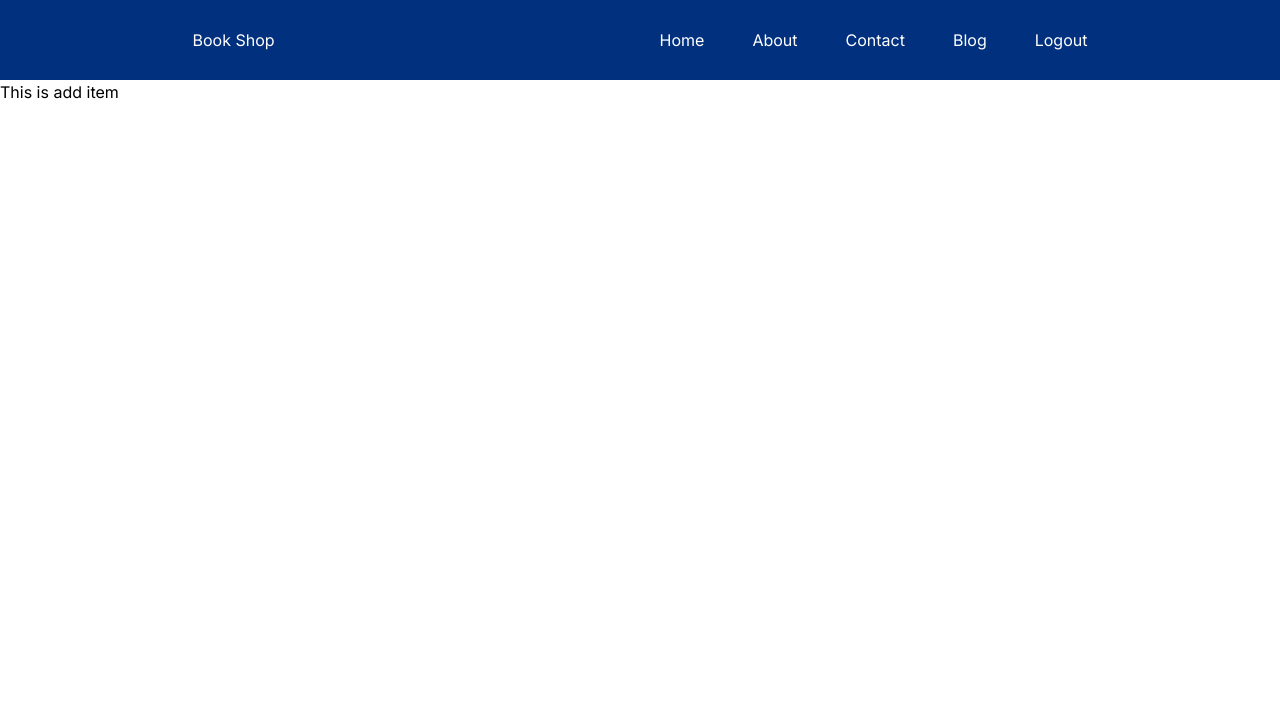
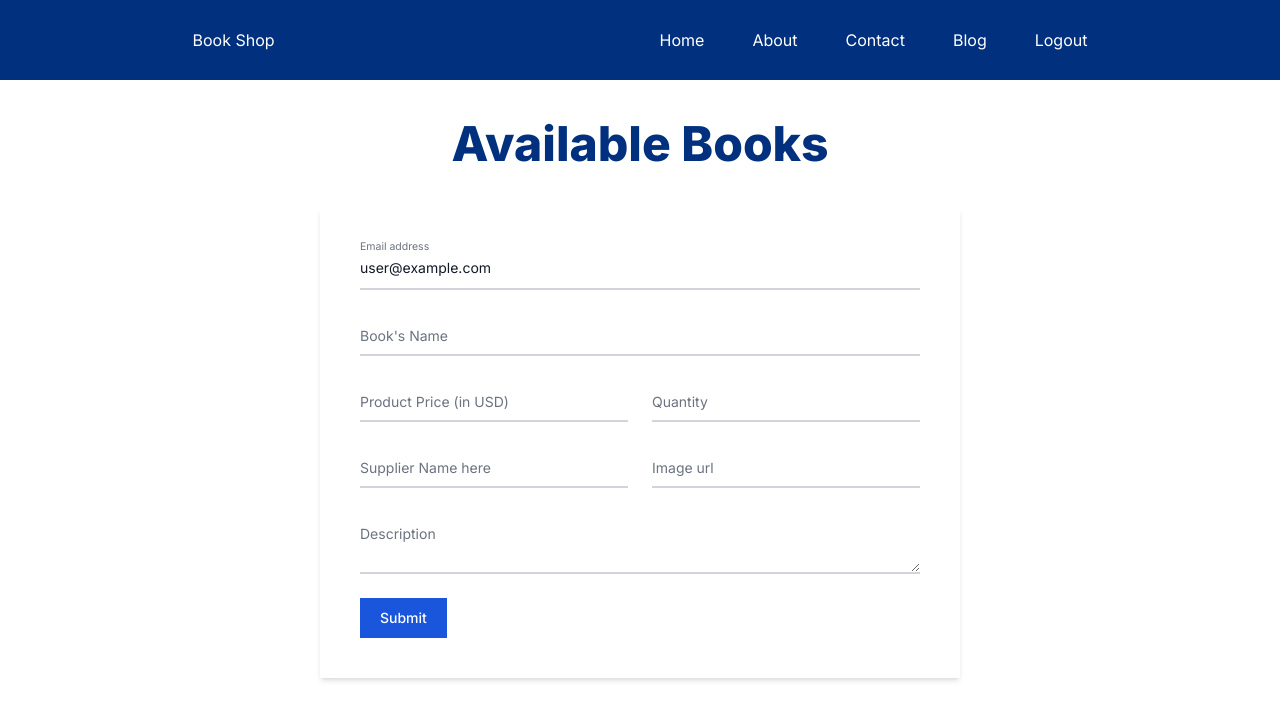
Before and after one commit to anupamapan9/book-hut-client, a React (Create React App) app: page /add-items in a window 1280 px wide. Shown: the top 720 px of the page. Built offline with nearby package versions, Linux system fonts and the light colour scheme; no server answers; sample sign-in values are in the browser's storage.

Commit message:
added item page maked functional

```diff
--- a/src/Pages/AddItems/AddItems.js
+++ b/src/Pages/AddItems/AddItems.js
@@ -1,9 +1,88 @@
+import axios from 'axios';
 import React from 'react';
+import { useAuthState } from 'react-firebase-hooks/auth';
+import toast from 'react-hot-toast';
+import auth from '../../firebase.init'
+const AddItems = () => {
+    const [user, loading, error] = useAuthState(auth);
 
-const AddItems = () => {
+    const userEmail = user?.email;
+
+    const handelAddBook = e => {
+        e.preventDefault()
+        const email = userEmail;
+        const price = e.target.price.value;
+        const name = e.target.name.value;
+        const supplier = e.target.supplier.value;
+        const quantity = e.target.quantity.value;
+        const description = e.target.description.value;
+        const img = e.target.img.value;
+
+
+        // post to data base
+        axios.post('http://localhost:5000/books', {
+            email,
+            price,
+            name,
+            supplier,
+            quantity,
+            description,
+            img
+        })
+            .then((res) => {
+                if (res.data.acknowledged) {
+                    toast.success('Added Successfully thanks !!!');
+                }
+            })
+            .catch((error) => {
+                toast.error('Something Went Wrong')
+            });
+        // console.log(email, price, name, supplier, quantity, description, img)
+    }
     return (
-        <div>
-            <h1>This is add item</h1>
+        <div className='my-10'>
+            <h1 className='text-center text-[#00307E] font-extrabold text-5xl mb-10'>Available Books</h1>
+            <div className='my-10 w-1/2 m-auto'>
+
+                <form onSubmit={handelAddBook} autoComplete='off' className='shadow-md p-10' >
+                    <div className="relative z-0 w-full mb-6 group">
+                        <input type="email" name="email" className="block py-2.5 px-0 w-full text-sm text-gray-900 bg-transparent border-0 border-b-2 border-gray-300 appearance-none dark:text-white dark:border-gray-600 dark:focus:border-blue-500 focus:outline-none focus:ring-0 focus:border-blue-600 peer" placeholder=" " required value={userEmail} disabled />
+                        <label htmlFor="floating_email" className="peer-focus:font-medium absolute text-sm text-gray-500 dark:text-gray-400 duration-300 transform -translate-y-6 scale-75 top-3 -z-10 origin-[0] peer-focus:left-0 peer-focus:text-blue-600 peer-focus:dark:text-blue-500 peer-placeholder-shown:scale-100 peer-placeholder-shown:translate-y-0 peer-focus:scale-75 peer-focus:-translate-y-6">Email address</label>
+                    </div>
+
+                    <div className="relative z-0 w-full mb-6 group">
+                        <input type="text" name="name" id="floating_name" className="block py-2.5 px-0 w-full text-sm text-gray-900 bg-transparent border-0 border-b-2 border-gray-300 appearance-none dark:text-white dark:border-gray-600 dark:focus:border-blue-500 focus:outline-none focus:ring-0 focus:border-blue-600 peer" placeholder=" " required />
+                        <label htmlFor="floating_repeat_password" className="peer-focus:font-medium absolute text-sm text-gray-500 dark:text-gray-400 duration-300 transform -translate-y-6 scale-75 top-3 -z-10 origin-[0] peer-focus:left-0 peer-focus:text-blue-600 peer-focus:dark:text-blue-500 peer-placeholder-shown:scale-100 peer-placeholder-shown:translate-y-0 peer-focus:scale-75 peer-focus:-translate-y-6">Book's Name</label>
+                    </div>
+                    <div className="grid xl:grid-cols-2 xl:gap-6">
+                        <div className="relative z-0 w-full mb-6 group">
+                            <input type="number" name="price" id="floating_price" className="block py-2.5 px-0 w-full text-sm text-gray-900 bg-transparent border-0 border-b-2 border-gray-300 appearance-none dark:text-white dark:border-gray-600 dark:focus:border-blue-500 focus:outline-none focus:ring-0 focus:border-blue-600 peer" placeholder=" " required />
+                            <label htmlFor="floating_first_name" className="peer-focus:font-medium absolute text-sm text-gray-500 dark:text-gray-400 duration-300 transform -translate-y-6 scale-75 top-3 -z-10 origin-[0] peer-focus:left-0 peer-focus:text-blue-600 peer-focus:dark:text-blue-500 peer-placeholder-shown:scale-100 peer-placeholder-shown:translate-y-0 peer-focus:scale-75 peer-focus:-translate-y-6">Product Price (in USD)</label>
+                        </div>
+                        <div className="relative z-0 w-full mb-6 group">
+                            <input type="number" name="quantity" id="floating_quantity" className="block py-2.5 px-0 w-full text-sm text-gray-900 bg-transparent border-0 border-b-2 border-gray-300 appearance-none dark:text-white dark:border-gray-600 dark:focus:border-blue-500 focus:outline-none focus:ring-0 focus:border-blue-600 peer" placeholder=" " required />
+                            <label htmlFor="floating_last_name" className="peer-focus:font-medium absolute text-sm text-gray-500 dark:text-gray-400 duration-300 transform -translate-y-6 scale-75 top-3 -z-10 origin-[0] peer-focus:left-0 peer-focus:text-blue-600 peer-focus:dark:text-blue-500 peer-placeholder-shown:scale-100 peer-placeholder-shown:translate-y-0 peer-focus:scale-75 peer-focus:-translate-y-6">Quantity</label>
+                        </div>
+                    </div>
+                    <div className="grid xl:grid-cols-2 xl:gap-6">
+                        <div className="relative z-0 w-full mb-6 group">
+                            <input type="text" name="supplier" id="floating_supplier" className="block py-2.5 px-0 w-full text-sm text-gray-900 bg-transparent border-0 border-b-2 border-gray-300 appearance-none dark:text-white dark:border-gray-600 dark:focus:border-blue-500 focus:outline-none focus:ring-0 focus:border-blue-600 peer" placeholder=" " required />
+                            <label htmlFor="floating_phone" className="peer-focus:font-medium absolute text-sm text-gray-500 dark:text-gray-400 duration-300 transform -translate-y-6 scale-75 top-3 -z-10 origin-[0] peer-focus:left-0 peer-focus:text-blue-600 peer-focus:dark:text-blue-500 peer-placeholder-shown:scale-100 peer-placeholder-shown:translate-y-0 peer-focus:scale-75 peer-focus:-translate-y-6">Supplier Name here</label>
+                        </div>
+                        <div className="relative z-0 w-full mb-6 group">
+                            <input type="text" name="img" id="floating_imgUrl" className="block py-2.5 px-0 w-full text-sm text-gray-900 bg-transparent border-0 border-b-2 border-gray-300 appearance-none dark:text-white dark:border-gray-600 dark:focus:border-blue-500 focus:outline-none focus:ring-0 focus:border-blue-600 peer" placeholder=" " required />
+                            <label htmlFor="floating_company" className="peer-focus:font-medium absolute text-sm text-gray-500 dark:text-gray-400 duration-300 transform -translate-y-6 scale-75 top-3 -z-10 origin-[0] peer-focus:left-0 peer-focus:text-blue-600 peer-focus:dark:text-blue-500 peer-placeholder-shown:scale-100 peer-placeholder-shown:translate-y-0 peer-focus:scale-75 peer-focus:-translate-y-6">Image url</label>
+                        </div>
+                    </div>
+
+                    <div className="relative z-0 w-full mb-6 group">
+                        <textarea type="text" name="description" id="floating_description" className="block py-2.5 px-0 w-full text-sm text-gray-900 bg-transparent border-0 border-b-2 border-gray-300 appearance-none dark:text-white dark:border-gray-600 dark:focus:border-blue-500 focus:outline-none focus:ring-0 focus:border-blue-600 peer" placeholder=" " required />
+                        <label htmlFor="floating_password" className="peer-focus:font-medium absolute text-sm text-gray-500 dark:text-gray-400 duration-300 transform -translate-y-6 scale-75 top-3 -z-10 origin-[0] peer-focus:left-0 peer-focus:text-blue-600 peer-focus:dark:text-blue-500 peer-placeholder-shown:scale-100 peer-placeholder-shown:translate-y-0 peer-focus:scale-75 peer-focus:-translate-y-6">Description</label>
+                    </div>
+                    <button type="submit" className="text-white bg-blue-700 hover:bg-blue-800 focus:ring-4 focus:outline-none focus:ring-blue-300 font-medium text-sm w-full sm:w-auto px-5 py-2.5 text-center dark:bg-blue-600 dark:hover:bg-blue-700 dark:focus:ring-blue-800">Submit</button>
+                </form>
+
+            </div>
         </div>
     );
 };
--- a/src/Pages/Inventory/Inventory.js
+++ b/src/Pages/Inventory/Inventory.js
@@ -35,7 +35,7 @@ const Inventory = () => {
                             <h5 className="mb-2 text-xl font-bold text-gray-900 dark:text-white">${price}</h5>
                             <span className='text-gray-700 px-2'>Quantity: {quantity}</span>
                         </div>
-                        <p>Added By : {email}</p>
+                        <p className='underline text-gray-600'>Added By : {email}</p>
                     </div>
                 </div>
             </div>
--- a/src/Pages/Sheared/Spinner/Spinner.js
+++ b/src/Pages/Sheared/Spinner/Spinner.js
@@ -21,7 +21,7 @@ const Spinner = () => {
                             cy='12'
                             r='10'
                             stroke='currentColor'
-                            stroke-width='4'
+                            strokeWidth='4'
                         ></circle>
                         <path
                             className='opacity-75'
```
